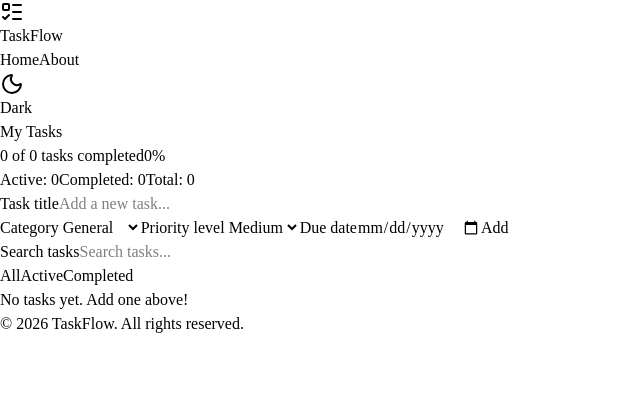
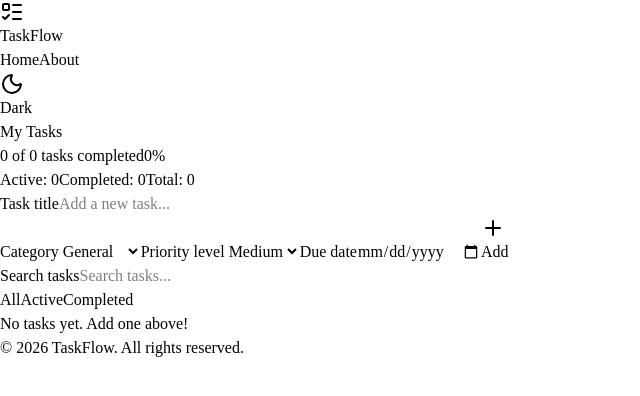
Before and after one commit to sieve-dev-sudo/taskflow-frontend, a React (Vite) app: page / in a window 1280 px wide. Shown: the top 396 px of the page, without its empty margins (0-640 px from the left). Built offline with nearby package versions, Linux system fonts and the light colour scheme.

Commit message:
feat: add Plus icon to Add button

```diff
--- a/src/components/TaskForm.jsx
+++ b/src/components/TaskForm.jsx
@@ -1,4 +1,5 @@
 import { useState } from 'react'
+import { Plus } from 'lucide-react'
 import { useTasks } from '../context/TaskContext'
 import { CATEGORIES } from '../utils/categories'
 
@@ -65,8 +66,9 @@ function TaskForm() {
         <button
           type="submit"
           aria-label="Add task"
-          className="px-4 py-2 bg-indigo-600 text-white rounded-lg hover:bg-indigo-700 whitespace-nowrap focus:outline-none focus:ring-2 focus:ring-indigo-500 focus:ring-offset-2"
+          className="flex items-center gap-1 px-4 py-2 bg-indigo-600 text-white rounded-lg hover:bg-indigo-700 whitespace-nowrap focus:outline-none focus-visible:ring-2 focus-visible:ring-indigo-500 focus-visible:ring-offset-2"
         >
+          <Plus className="w-4 h-4" />
           Add
         </button>
       </div>
```
